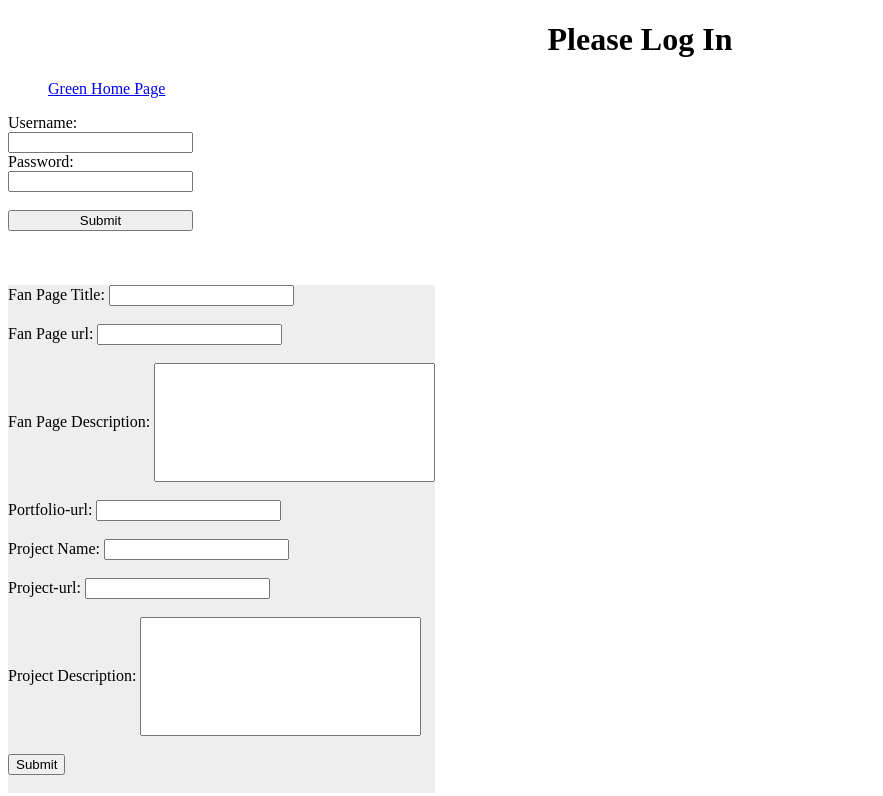
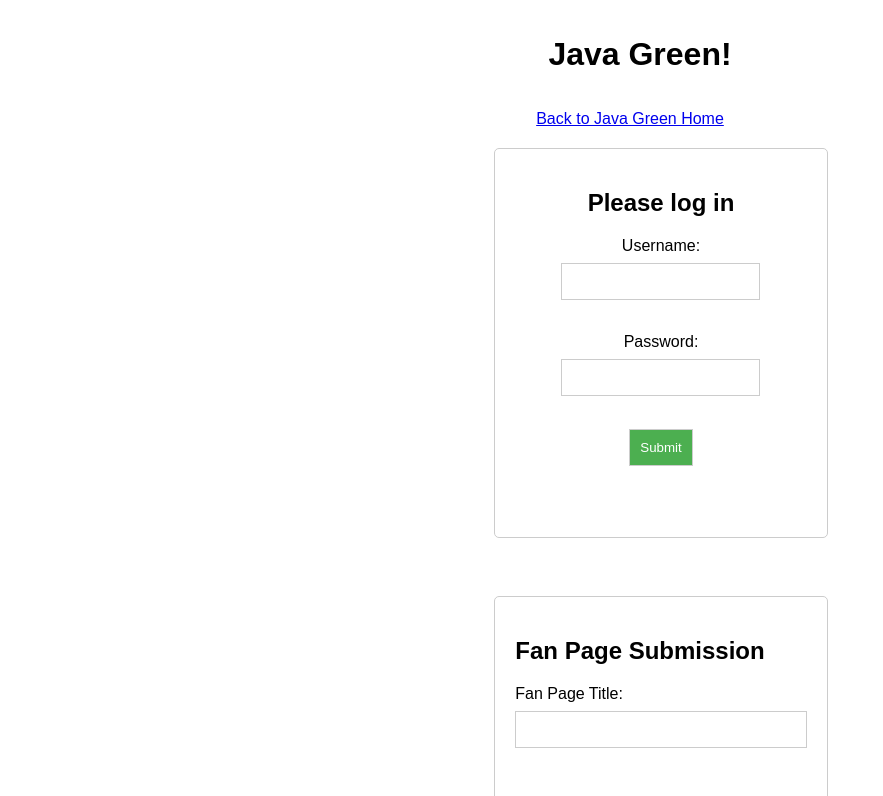
Before and after one commit to dencee/nlr-pt-3, a plain HTML site: page classes/green/fan-form/studentSubmissionForm.html in a window 1280 px wide. Shown: the top 796 px of the page, without its empty margins (0-883 px from the left). Drawn offline with Linux system fonts and the light colour scheme.

Commit message:
Formatted Forms

```diff
--- a/classes/green/fan-form/studentSubmissionForm.html
+++ b/classes/green/fan-form/studentSubmissionForm.html
@@ -9,18 +9,21 @@
     <link rel="stylesheet" href="/nlr-pt-3/css/fan-form/fan-form-styles.css" />
   </head>
   <body>
+    <main id='grid-container'>
     <header>
-      <h1 id="headerText">Please log in</h1>
+      <h1>Java Green!</h1>
       <nav>
         <ul>
-          <li><a href="green.html">Green Home Page</a></li>
+          <li><a href="green.html">Back to Java Green Home</a></li>
         </ul>
       </nav>
     </header>
 
     <form id="loginForm">
+      <h2 id="login-header">Please log in</h2>
       <label for="username">Username:</label>
       <input type="text" id="username" name="username" required/>
+      <br>
 
       <label for="password">Password:</label>
       <input type="password" id="password" name="password" required/>
@@ -34,7 +37,7 @@
     <br />
 
     <form id="studentForm" class="hidden">
-
+      <h2 id="fan-page-header">Fan Page Submission</h2>
       <label for="fan-page-title">Fan Page Title: </label>
       <input type="text" id="fan-page-title" name="fan-page-title"><br><br>
 
@@ -42,8 +45,8 @@
       <input type="url" id="fan-page-url" name="fan-page-url" ><br><br>
 
       <label for="fan-page-description">Fan Page Description: </label>
-      <input type="text" id="fan-page-description" name="fan-page-description" ><br><br>
-
+      <input type="textarea" id="fan-page-description"  wrap="soft" name="fan-page-description" ><br><br>
+      <h2 id="portfolio-header"> Portfolio Submission</h2>
       <label for="portfolio-url">Portfolio-url: </label>
       <input type="url" id="portfolio-url" name="portfolio-url" ><br><br>
 
@@ -55,13 +58,13 @@
       <input type="url" id="project-url" name="project-url" ><br><br>
 
       <label for="project-description">Project Description: </label>
-      <input type="text" id="project-description" name="project-description"><br><br>
+      <input type="textarea" id="project-description" name="project-description"><br><br>
 
       <input type="submit" value="Submit" ><br><br>
     </form>
 
     <script src="/js/fan-form/scripts.js" defer></script>
-
+  </main>
   </body>
 
 </html>
--- a/css/fan-form/fan-form-styles.css
+++ b/css/fan-form/fan-form-styles.css
@@ -1,42 +1,99 @@
+body {
+  font-family: Arial, sans-serif;
+  margin: 0;
+  padding: 0;
+  box-sizing: border-box;
+  display: flex;
+  align-items: center;
+  justify-content: center;
+  min-height: 100vh;
+}
 
-b .hidden {
-  display: none;
+h1 {
+
+  padding: 15px;
+  text-align: center;
+  color: black;
+}
+
+nav ul {
+  list-style-type: none;
+  text-align: center;
+  margin: 0;
+  padding: 0;
+}
+
+nav ul li {
+  text-align: center;
+  margin-right: 20px;
+}
+
+#loginForm {
+  max-width: 600px;
+  width: 100%;
+  padding: 20px;
+  border: 1px solid #ccc;
+  border-radius: 5px;
+  display: flex;
+  flex-direction: column;
+  align-items: center;
+  margin: 20px auto;
+}
+
+#passwordForm {
+  max-width: 600px;
+  width: 100%;
+  padding: 20px;
+  border: 1px solid #ccc;
+  border-radius: 5px;
+  display: flex;
+  flex-direction: column;
+  align-items: center;
+  margin: 20px auto;
 }
 
 
-  * {
-    box-sizing: border-box;
-  }
+#studentForm{
+  max-width: 600px;
+  width: 100%;
+  padding: 20px;
+  border: 1px solid #ccc;
+  border-radius: 5px;
+  display: flex;
+  flex-direction: column;
 
-/* Please Log in  */
-h1{
-  display: grid;
-  justify-content: center;
+  margin: 20px auto;
+
 }
 
-
-/* Nav to Home Page */
-li {
-  display: grid;
-  justify-content: left;
+label {
+  margin-bottom: 8px;
 }
 
-#loginForm{
-  display: grid;
-  justify-content: left;
+input {
+  padding: 10px;
+  margin-bottom: 15px;
+  border: 1px solid #ccc;
+
+
 }
 
-/*
-Username & Password */
-#studentForm {
-  display: table;
-  background: #eee;
+input[type="textarea"]{
+  padding: 25%;
+
 }
 
-#fan-page-description {
-padding: 50px;
-text-align:initial;
+input[type="submit"] {
+
+  background-color: #4caf50;
+  color: white;
+  cursor: pointer;
 }
-#project-description{
-  padding: 50px;
+
+input[type="submit"]:hover {
+  background-color: #45a049;
 }
+
+/* .hidden {
+  display: grid;
+} */
```
Also changed, not shown: classes/green/fan-form/newPasswordForm.html (+5 -2 lines).
